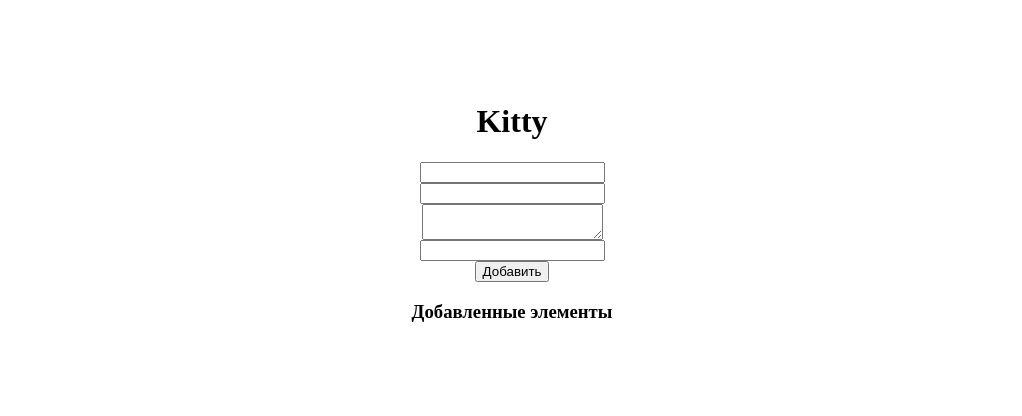
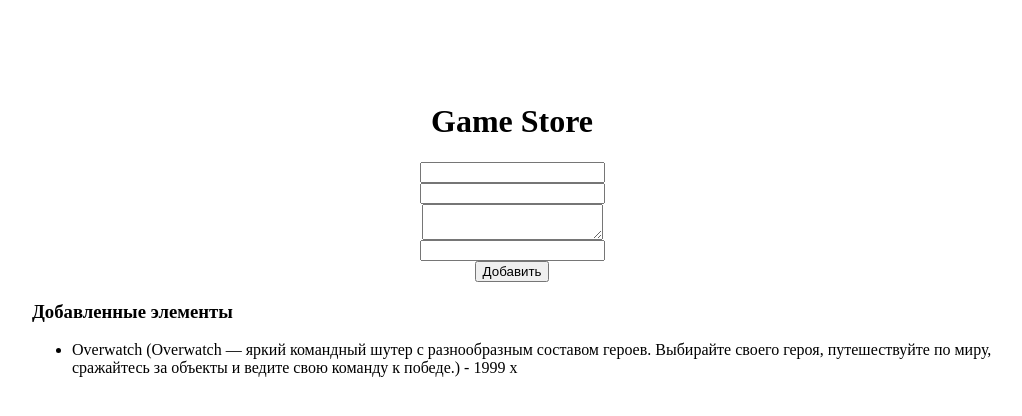
Before and after one commit to leasy1411/my-app, an Angular app: page / in a window 1280 px wide. Shown: the top 416 px of the page, without its empty margins (128-1150 px from the left). Built offline with nearby package versions, Linux system fonts and the light colour scheme.

Commit message:
добавлен пример продукта

```diff
--- a/src/app/app.component.ts
+++ b/src/app/app.component.ts
@@ -5,7 +5,7 @@ export class Product {
     public title: string,
     public price: number,
     public description: string,
-    public imgurl: string,
+    public imgurl: string
   ) {}
 }
 
@@ -16,14 +16,16 @@ export class Product {
 })
 
 export class AppComponent {
-  appTitle = 'Kitty';
+  appTitle = 'Game Store';
   title: string;
   price: number;
   description: string;
   img: string;
-  products: Product[] = [];
+  products: Product[] = [
+    {title: "Overwatch", price: 1999, description: "Overwatch — яркий командный шутер с разнообразным составом героев. Выбирайте своего героя, путешествуйте по миру, сражайтесь за объекты и ведите свою команду к победе.", imgurl: "https://img.gazeta.ru/files3/243/12967243/OVERWATCH-pic1300-1300x600-47493.jpg"}
+  ];
   addProduct(title: string, price: number, description: string, imgurl: string) {
-    this.products.push(new Product(title, price, description, imgurl))
+    this.products.push(new Product(title, price, description, imgurl));
   }
   removeProduct(index) {
     this.products.splice(index, 1);
```
